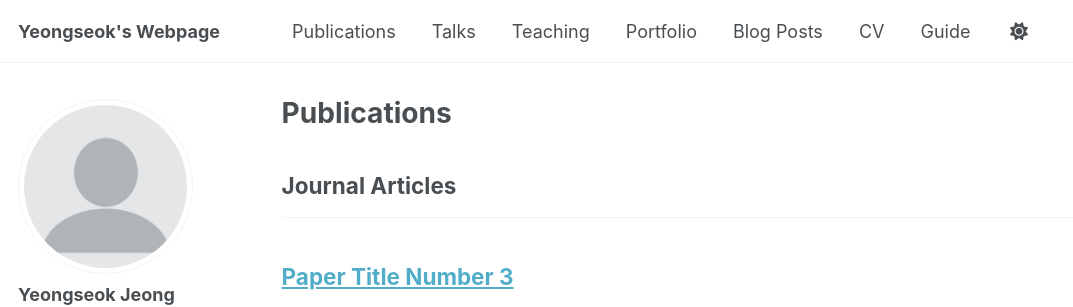
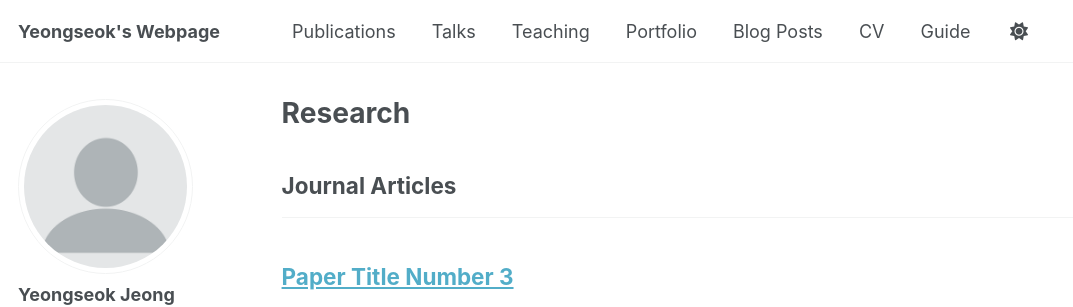
Before and after one commit to yjeongteddy/yjeongteddy.github.io, a Jekyll site: the page built from _pages/publications.html, in a window 1280 px wide and 900 px high. Shown: the top 307 px of the window, without its empty margins (0-1073 px from the left). Built offline with Jekyll 4.4.1, drawn with Linux system fonts in a browser that asks for light colours; a script bundle is joined from its source files by our own code; library files that are not in the unit come from our copies.

Commit message:
Update publications.html

```diff
--- a/_pages/publications.html
+++ b/_pages/publications.html
@@ -1,7 +1,7 @@
 ---
 layout: archive
-title: "Publications"
-permalink: /publications/
+title: "Research"
+permalink: /Research/
 author_profile: true
 ---
 
```
